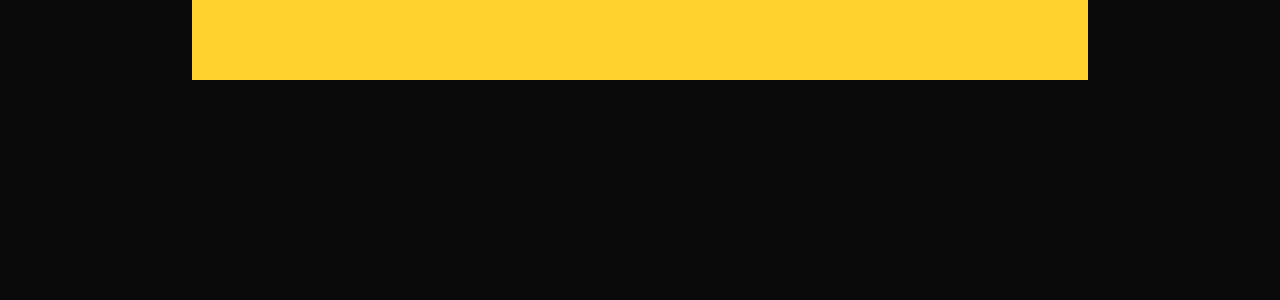
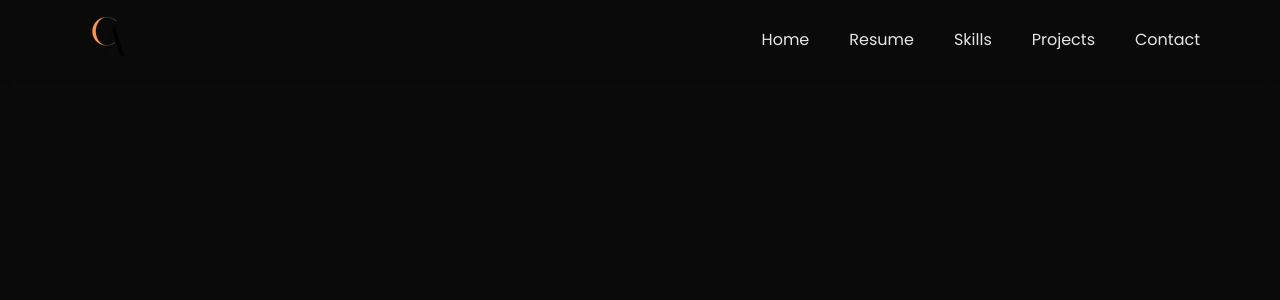
Before and after one commit to clarkkamorr24/website-portfolio, a React (Vite) app: page / in a window 1280 px wide. Shown: the top 300 px of the page. Built offline with nearby package versions, Linux system fonts and the light colour scheme.

Commit message:
feat: added header

```diff
--- a/index.html
+++ b/index.html
@@ -1,10 +1,17 @@
-<!DOCTYPE html>
+<!doctype html>
 <html lang="en">
   <head>
     <meta charset="UTF-8" />
     <link rel="icon" type="image/svg+xml" href="/vite.svg" />
     <meta name="viewport" content="width=device-width, initial-scale=1.0" />
-    <title>CLARK AMOR</title>
+    <title>Clark Amor</title>
+
+    <link rel="preconnect" href="https://fonts.googleapis.com" />
+    <link rel="preconnect" href="https://fonts.gstatic.com" crossorigin />
+    <link
+      href="https://fonts.googleapis.com/css2?family=Poppins:ital,wght@0,100;0,200;0,300;0,400;0,500;0,600;0,700;0,800;0,900;1,100;1,200;1,300;1,400;1,500;1,600;1,700;1,800;1,900&display=swap"
+      rel="stylesheet"
+    />
   </head>
   <body>
     <div id="root"></div>
--- a/package.json
+++ b/package.json
@@ -11,6 +11,7 @@
   },
   "dependencies": {
     "@radix-ui/react-dropdown-menu": "^2.1.15",
+    "@radix-ui/react-navigation-menu": "^1.2.13",
     "@radix-ui/react-slot": "^1.2.3",
     "@tailwindcss/vite": "^4.1.11",
     "class-variance-authority": "^0.7.1",
--- a/src/App.tsx
+++ b/src/App.tsx
@@ -1,10 +1,14 @@
+import Header from "./components/layout/header";
+// import { ModeToggle } from "./components/mode-toggle";
 import ThemeProvider from "./context/theme-provider";
 
 function App() {
   return (
     <ThemeProvider defaultTheme="dark" storageKey="vite-ui-theme">
       <div className="bg-background flex h-screen w-screen">
-        <div className="mx-auto h-20 w-full max-w-4xl bg-amber-300"></div>
+        <div className="bg-background flex h-20 w-full items-center shadow-md">
+          <Header />
+        </div>
 
         {/* <ModeToggle /> */}
       </div>
--- a/src/components/layout/header.tsx
+++ b/src/components/layout/header.tsx
@@ -1,3 +1,28 @@
+import type { Navigation } from "@/types/navigation";
+import { Menu } from "lucide-react";
+import { navigation } from "@/constant/navigation";
+import logo from "../../assets/logo.webp";
+
 export default function Header() {
-  return <div>header</div>;
+  return (
+    <header className="mx-auto flex w-full max-w-6xl items-center justify-between px-4">
+      <div className="flex items-center">
+        <img src={logo} alt="logo" className="" />
+      </div>
+      <nav className="hidden items-center gap-x-10 sm:flex">
+        {navigation.map((item: Navigation) => (
+          <a
+            key={item.id}
+            href={item.href}
+            className="text-primary hover:text-amber-600"
+          >
+            {item.name}
+          </a>
+        ))}
+      </nav>
+      <nav className="flex items-center gap-x-4 sm:hidden">
+        <Menu className="cursor-pointer" />
+      </nav>
+    </header>
+  );
 }
--- /dev/null
+++ b/src/constant/navigation.ts
@@ -0,0 +1,29 @@
+import type { Navigation } from "@/types/navigation";
+
+export const navigation: Navigation[] = [
+  {
+    id: 1,
+    name: "Home",
+    href: "/",
+  },
+  {
+    id: 2,
+    name: "Resume",
+    href: "#resume",
+  },
+  {
+    id: 3,
+    name: "Skills",
+    href: "#skills",
+  },
+  {
+    id: 4,
+    name: "Projects",
+    href: "#projects",
+  },
+  {
+    id: 5,
+    name: "Contact",
+    href: "#contact",
+  },
+];
--- a/src/index.css
+++ b/src/index.css
@@ -39,6 +39,11 @@
   --color-sidebar-accent-foreground: var(--sidebar-accent-foreground);
   --color-sidebar-border: var(--sidebar-border);
   --color-sidebar-ring: var(--sidebar-ring);
+
+  /* Add Poppins as the default font family */
+  --font-sans:
+    "Poppins", ui-sans-serif, system-ui, sans-serif, "Apple Color Emoji",
+    "Segoe UI Emoji", "Segoe UI Symbol", "Noto Color Emoji";
 }
 
 :root {
@@ -109,12 +114,15 @@
   --sidebar-border: oklch(1 0 0 / 10%);
   --sidebar-ring: oklch(0.556 0 0);
 }
-
 @layer base {
   * {
     @apply border-border outline-ring/50;
   }
   body {
     @apply bg-background text-foreground;
+    font-family: var(--font-sans);
+  }
+  html {
+    font-family: var(--font-sans);
   }
 }
--- /dev/null
+++ b/src/types/navigation.ts
@@ -0,0 +1,5 @@
+export type Navigation = {
+  id: number;
+  name: string;
+  href: string;
+};
```
Also changed, not shown: src/assets/logo.webp (added), 1 other file (tests, documents, lock files or other folders).
